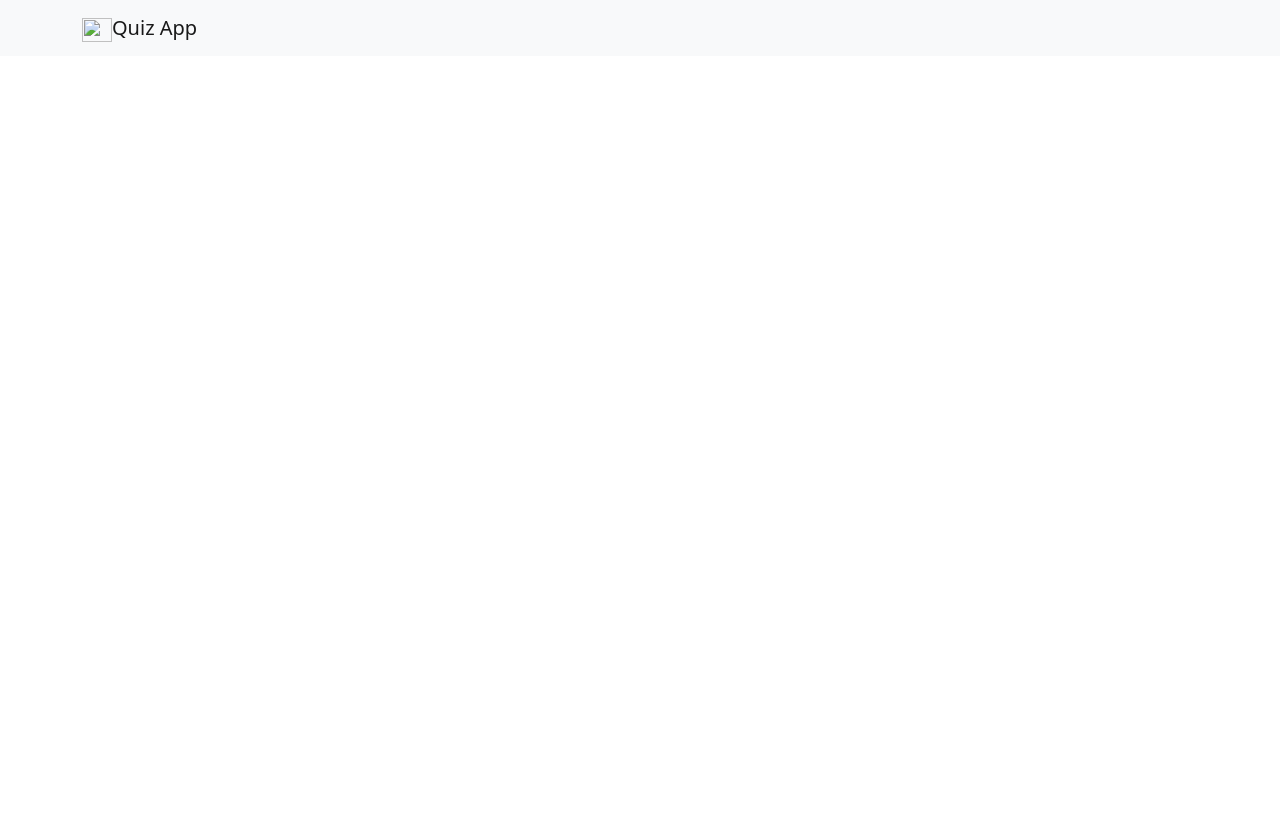
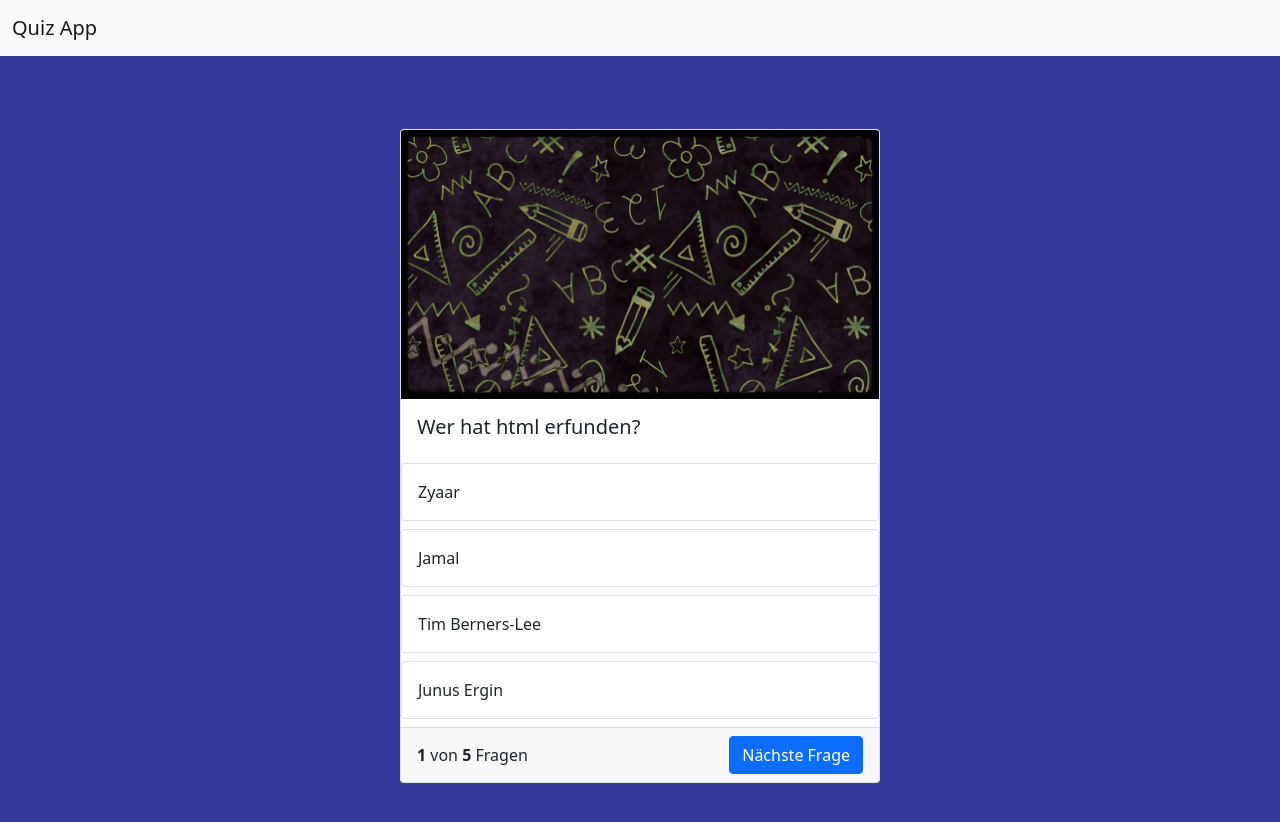
Before and after one commit to KhanaghaNoori/QuizApp, a plain HTML site: page index.html in a window 1280 px wide. Before the commit the page ends 800 px from the top, so only its background shows below. Drawn offline with nearby package versions, Linux system fonts and the light colour scheme.

Commit message:
card added

```diff
--- a/index.html
+++ b/index.html
@@ -1,5 +1,6 @@
 <!DOCTYPE html>
 <html lang="en">
+
 <head>
   <meta charset="UTF-8">
   <meta http-equiv="X-UA-Compatible" content="IE=edge">
@@ -10,18 +11,67 @@
   <script src="script.js"></script>
   <!--Bootsrap eingebunden -->
   <!-- CSS only -->
-<link href="https://cdn.jsdelivr.net/npm/bootstrap@5.1.3/dist/css/bootstrap.min.css" rel="stylesheet" integrity="sha384-1BmE4kWBq78iYhFldvKuhfTAU6auU8tT94WrHftjDbrCEXSU1oBoqyl2QvZ6jIW3" crossorigin="anonymous">
+  <link href="https://cdn.jsdelivr.net/npm/bootstrap@5.1.3/dist/css/bootstrap.min.css" rel="stylesheet"
+    integrity="sha384-1BmE4kWBq78iYhFldvKuhfTAU6auU8tT94WrHftjDbrCEXSU1oBoqyl2QvZ6jIW3" crossorigin="anonymous">
   <!-- JavaScript Bundle with Popper -->
-<script src="https://cdn.jsdelivr.net/npm/bootstrap@5.1.3/dist/js/bootstrap.bundle.min.js" integrity="sha384-ka7Sk0Gln4gmtz2MlQnikT1wXgYsOg+OMhuP+IlRH9sENBO0LRn5q+8nbTov4+1p" crossorigin="anonymous"></script>
+  <script src="https://cdn.jsdelivr.net/npm/bootstrap@5.1.3/dist/js/bootstrap.bundle.min.js"
+    integrity="sha384-ka7Sk0Gln4gmtz2MlQnikT1wXgYsOg+OMhuP+IlRH9sENBO0LRn5q+8nbTov4+1p"
+    crossorigin="anonymous"></script>
 
 </head>
-<body>
+
+<body onload="init()">
   <nav class="navbar navbar-light bg-light">
-        <div class="container">
-          <a class="navbar-brand" href="#">
-            <img src="/docs/5.1/assets/brand/bootstrap-logo.svg" alt="" width="30" height="24">Quiz App
-          </a>
+    <div class="container-fluid">
+      <a class="navbar-brand" href="#">Quiz App</a>
     </div>
   </nav>
+
+  <div class="card-container">
+  <div class="card quiz-card" >
+    <img src="img/quiz.jpg" class="card-img-top" >
+    <div class="card-body">
+      <h5 class="card-title" id="question-text">Frage</h5>
+    </div>
+
+    <div class="card mb-2">
+      <div class="card-body" id="answer_1">
+        Antworte
+      </div>
+    </div>
+
+
+<div class="card mb-2">
+  <div class="card-body" id="answer_2">
+    Antworte
+  </div>
+</div>
+
+
+<div class="card mb-2">
+  <div class="card-body" id="answer_3">
+    Antworte
+  </div>
+</div>
+
+
+<div class="card mb-2">
+  <div class="card-body" id="answer_4">
+    Antworte
+  </div>
+</div>
+
+<div class="card-footer">
+  <span><b>1</b> von <b id="all-questions">5</b> Fragen</span>
+  <button class="btn btn-primary">Nächste Frage</button>
+</div>
+  </div>
+</div>
+
+
+
+
+
 </body>
+
 </html>
--- a/script.js
+++ b/script.js
@@ -0,0 +1,72 @@
+let questions = [
+    {
+        "question": "Wer hat html erfunden?",
+        "answer_1": "Zyaar",
+        "answer_2": "Jamal",
+        "answer_3": "Tim Berners-Lee",
+        "answer_4": "Junus Ergin",
+        "right_answer": 3
+
+    },
+
+    {
+        "question": "Was steht für HTML ?",
+        "answer_1": "Hypertext Markup Language",
+        "answer_2": "Hyper Tranfer more Lenght",
+        "answer_3": "High Transport Motre Lary",
+        "answer_4": "Keine Antwort ist Richtig",
+        "right_answer": 1
+
+    },
+
+    {
+        "question": "Wofür steht Css?",
+        "answer_1": "Copy style Sheet",
+        "answer_2": "Cascading Style Sheet",
+        "answer_3": "Cal sal sal",
+        "answer_4": "Car sell sold",
+        "right_answer": 2
+    },
+
+    {
+        "question": "Was ist eine Endung für eine HTML Datei?",
+        "answer_1": "--.html",
+        "answer_2": "--.web",
+        "answer_3": "--.ht",
+        "answer_4": "--.l",
+        "right_answer": 1
+
+    },
+
+
+    {
+        "question": "Was hilft einen um den Style von HTML-Dateien zu verbessern?",
+        "answer_1": "Cct",
+        "answer_2": "Css",
+        "answer_3": "jss",
+        "answer_4": "ccs",
+        "right_answer": 2
+
+    },
+];
+
+
+let currentQuestion = 0;
+
+function init() {
+    document.getElementById("all-questions").innerHTML = questions.length;
+
+    showCurrentQuestion();
+}
+
+function showCurrentQuestion() {
+
+    let question = questions[currentQuestion];
+
+    document.getElementById("question-text").innerHTML = question['question'];
+
+    document.getElementById("answer_1").innerHTML = question['answer_1'];
+    document.getElementById("answer_2").innerHTML = question['answer_2'];
+    document.getElementById("answer_3").innerHTML = question['answer_3'];
+    document.getElementById("answer_4").innerHTML = question['answer_4'];
+}
--- a/style.css
+++ b/style.css
@@ -0,0 +1,19 @@
+.card-container{
+    min-height: 100vh;
+    background-color: #36399A !important;
+    display: flex;
+    justify-content: center;
+    align-items: center;
+
+}
+
+.quiz-card{
+width: 30rem;
+}
+
+.card-footer{
+border-top: 1px solid rgba(0, 0, 0, 4);
+    align-items: center;
+    display: flex;
+    justify-content: space-between;
+}
```
Also changed, not shown: img/quiz.jpg (added). Lines whose indentation alone changed are shown as unchanged.
